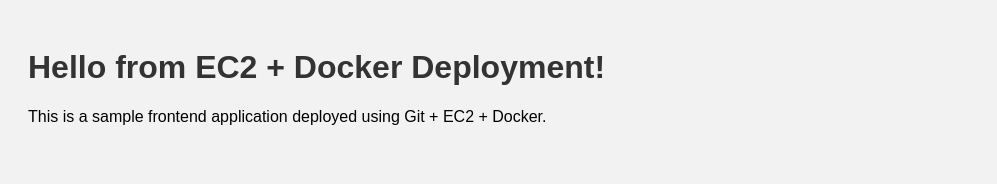
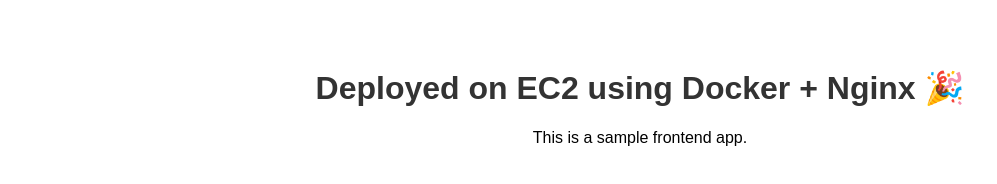
Before and after one commit to Pratikbhosale7491/sample, a plain HTML site: page index.html in a window 1280 px wide. Shown: the whole page, without its empty margins (0-997 px from the left). Drawn offline with Linux system fonts and the light colour scheme.

Commit message:
dockerfile wrote

```diff
--- a/index.html
+++ b/index.html
@@ -1,14 +1,14 @@
 <!DOCTYPE html>
 <html>
 <head>
-    <title>Sample Web App</title>
+    <title>Sample Frontend App</title>
     <style>
-        body { font-family: Arial; padding: 20px; background: #f2f2f2; }
+        body { font-family: Arial; padding: 40px; text-align: center; }
         h1 { color: #333; }
     </style>
 </head>
 <body>
-    <h1>Hello from EC2 + Docker Deployment!</h1>
-    <p>This is a sample frontend application deployed using Git + EC2 + Docker.</p>
+    <h1>Deployed on EC2 using Docker + Nginx 🎉</h1>
+    <p>This is a sample frontend app.</p>
 </body>
 </html>
```
Also changed, not shown: 1 other file.
